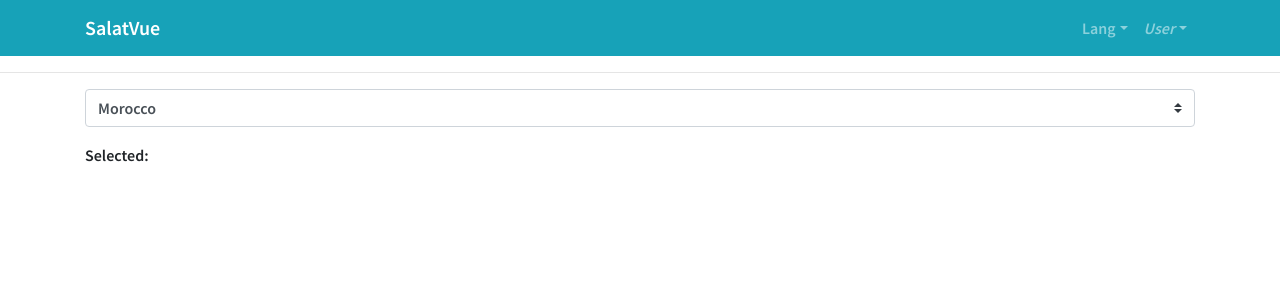
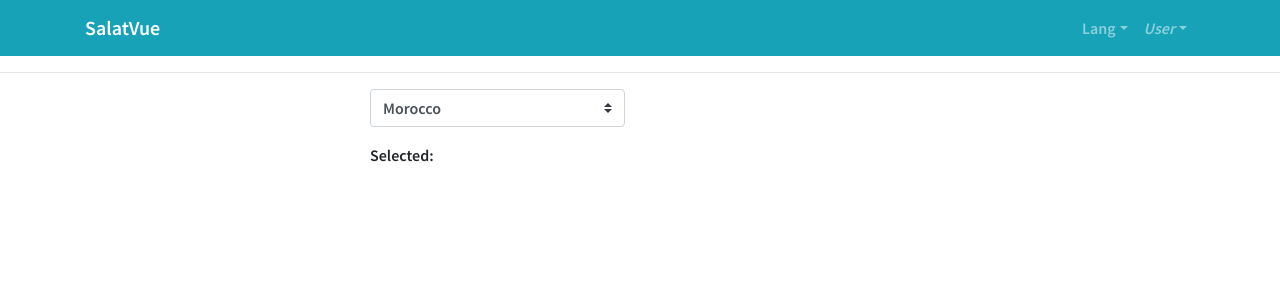
Before and after one commit to elattariyassine/Salat-vue, a Vue app: page / in a window 1280 px wide. Shown: the top 300 px of the page. Built offline with nearby package versions, Linux system fonts and the light colour scheme.

Commit message:
feat: change layout to countries and cities

```diff
--- a/src/components/Main.vue
+++ b/src/components/Main.vue
@@ -1,5 +1,9 @@
 <template>
   <b-container class="bv-example-row">
+    <b-row>
+      <b-col md="6" offset-md="3">
+        <b-row>
+          <b-col md="6">
             <b-form-select
               v-model="selectedCountryByCode"
               @change="HandleSelectedCountry"
@@ -8,6 +12,20 @@
             <div class="mt-3">
               Selected: <strong>{{ selectedCountryFullName }}</strong>
             </div>
+          </b-col>
+          <!-- <b-col md="6">
+            <b-form-select
+              v-model="selectedCountryByCode"
+              @change="HandleSelectedCountry"
+              :options="options"
+            ></b-form-select>
+            <div class="mt-3">
+              Selected: <strong>{{ selectedCountryFullName }}</strong>
+            </div>
+          </b-col> -->
+        </b-row>
+      </b-col>
+    </b-row>
   </b-container>
 </template>
 
```
Lines whose indentation alone changed are shown as unchanged.
